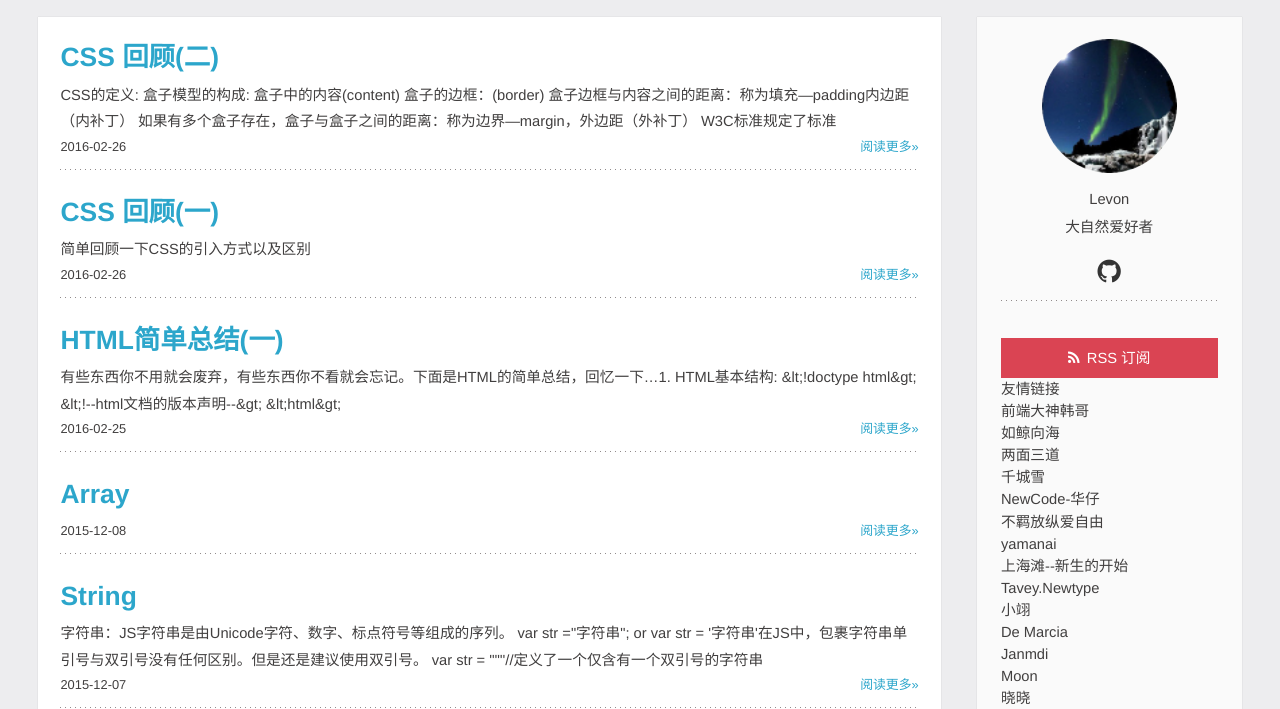
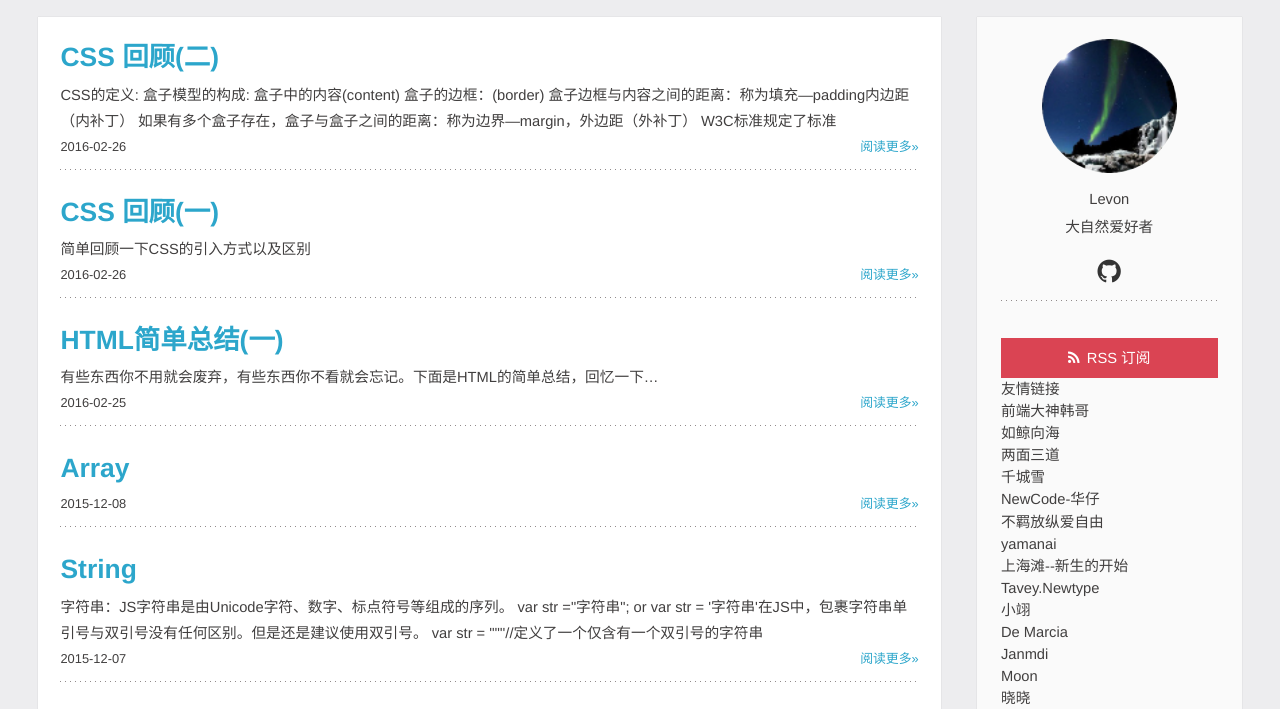
Before and after one commit to jiandan1989/niexiaofei1988.github.io, a plain HTML site: page index.html in a window 1280 px wide. Shown: the part 74-783 px from the top of the page. Drawn offline with nearby package versions, Linux system fonts and the light colour scheme; a small style sheet from the web is missing; files whose address does not match are found by name.

Commit message:
Site updated: 2016-02-26 20:56:13

```diff
--- a/index.html
+++ b/index.html
@@ -164,9 +164,7 @@ W3C标准规定了标准</p>
     </h1>
 
 
-           <p itemprop="description" >有些东西你不用就会废弃，有些东西你不看就会忘记。下面是HTML的简单总结，回忆一下…1. HTML基本结构:
-&amp;lt;!doctype html&amp;gt;                        &amp;lt;!--html文档的版本声明--&amp;gt;
- &amp;lt;html&amp;gt;  </p>
+       <p itemprop="description" >有些东西你不用就会废弃，有些东西你不看就会忘记。下面是HTML的简单总结，回忆一下…</p>
 
 
     <p class="article-more-link">
```
Also changed, not shown: 2016/02/25/HTML简单总结/index.html (+3 -4 lines).
